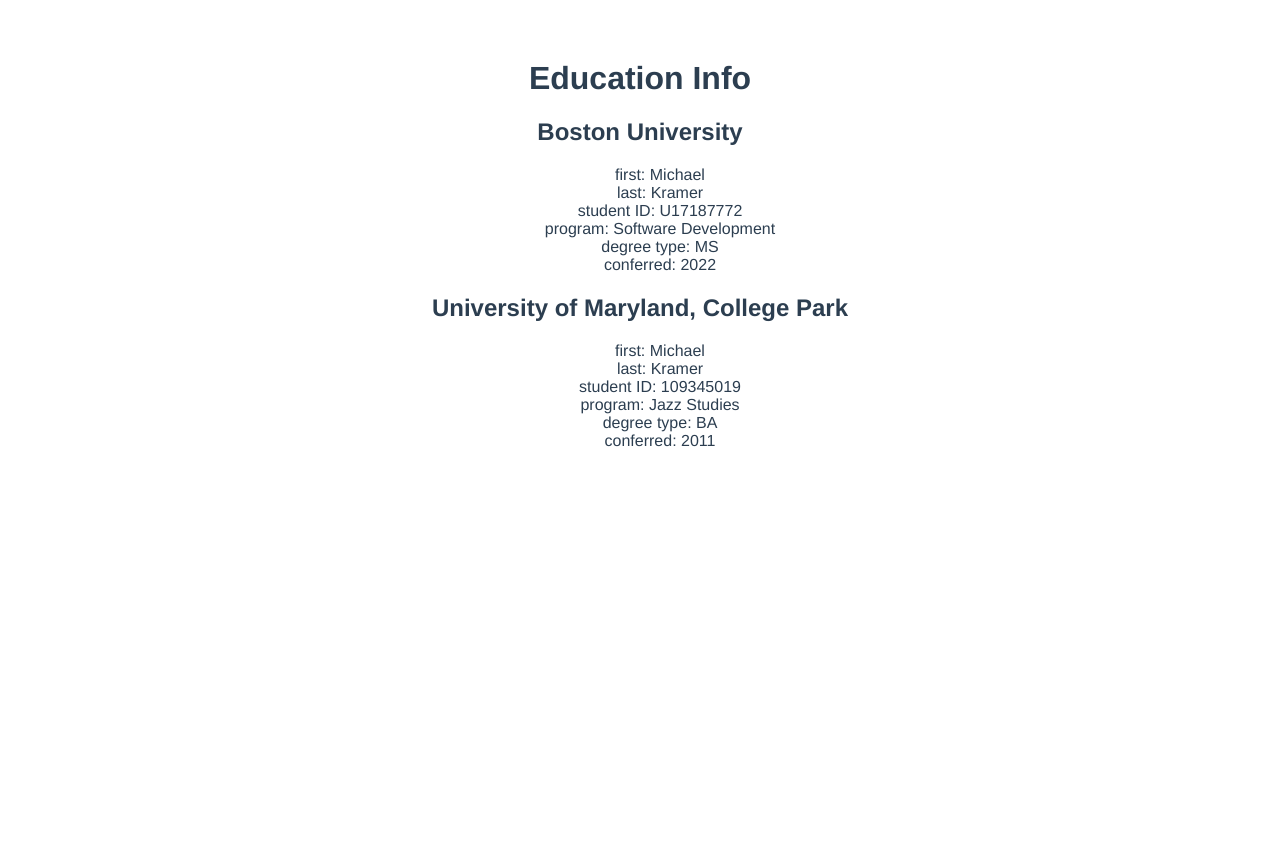
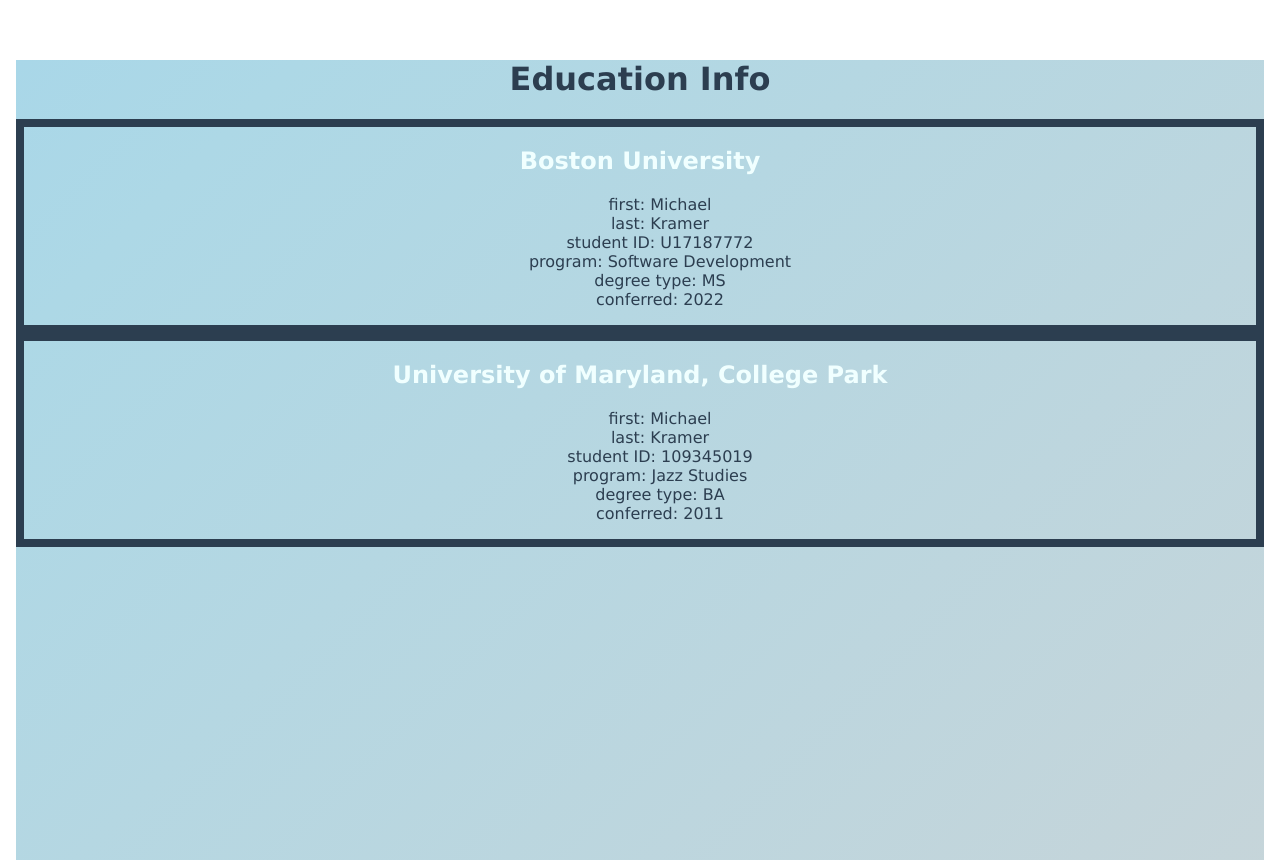
Before and after one commit to MichaelKramerGuitar/vueJSON, a Vue app: page / in a window 1280 px wide. Both pictures are taken after a click on the button "Show". Before the commit the page ends 800 px from the top, so only its background shows below. Built offline with nearby package versions, Linux system fonts and the light colour scheme; data requests are answered from the project's data file.

Commit message:
added styles

```diff
--- a/src/components/DegreeInfo.vue
+++ b/src/components/DegreeInfo.vue
@@ -1,10 +1,11 @@
 <!--https://www.section.io/engineering-education/building-vuejs-app-with-json-server-and-axios/-->
 <template>
+  <body>
     <div>
       <h1>Education Info</h1>
       <button v-if="show" @click="getDegrees()">Show</button>
     </div>
-  <div v-for="degree in degrees" :key="degree.id">
+    <div v-for="degree in degrees" :key="degree.id" class="schools">
       <h2>{{ degree.school }}</h2>
       <ul>
         <li>first: {{ degree.firstName }}</li>
@@ -16,9 +17,11 @@
       </ul>
     </div>
     <div v-if="error">{{ error }}</div>
+  </body>
 </template>
 
 <script>
+
 import axios from "axios";
 
 export default {
@@ -31,16 +34,20 @@
     };
   },
   methods: {
+
     async getDegrees() {
-      try {
-        const res = await axios.get(`http://localhost:3000/degrees`);
-        if (res.status == 200) {
-          this.degrees = res.data;
-          this.show = false; // hide button
+      const url = "http://localhost:3000/degrees";
+      //const axios = require('axios'); // alternative access to axios functions
+      axios.get(url)
+          .then((response) => {
+            if (response.status == 200) {
+              this.degrees = response.data;
+              this.show = false;
             }
-      } catch (error) {
-        this.error = error
-      }
+          })
+          .catch((error) => {
+            this.error = error;
+          })
     }
   }
 }
--- a/src/styles/style.css
+++ b/src/styles/style.css
@@ -1,3 +1,37 @@
+/*
+background adapted from
+https://1stwebdesigner.com/15-css-background-effects/
+*/
+* {
+    font-family: Verdana, sans-serif, "system-ui";
+}
+
+h2 {
+    color: #f0ffffff;
+}
+body {
+    background: linear-gradient(-45deg, lightsteelblue, lightgrey, lightblue, lightskyblue);
+    background-size: 400% 400%;
+    animation: gradient 15s ease infinite;
+    height: 100vh;
+}
+
+@keyframes gradient {
+    0% {
+        background-position: 0% 50%;
+    }
+    50% {
+        background-position: 100% 50%;
+    }
+    100% {
+        background-position: 0% 50%;
+    }
+}
 ul {
     list-style-type: none;
+
 }
+
+.schools {
+    border: 0.5rem solid #2c3e50;
+}
```
Also changed, not shown: 1 other file (tests, documents, lock files or other folders). Lines whose indentation alone changed are shown as unchanged.
